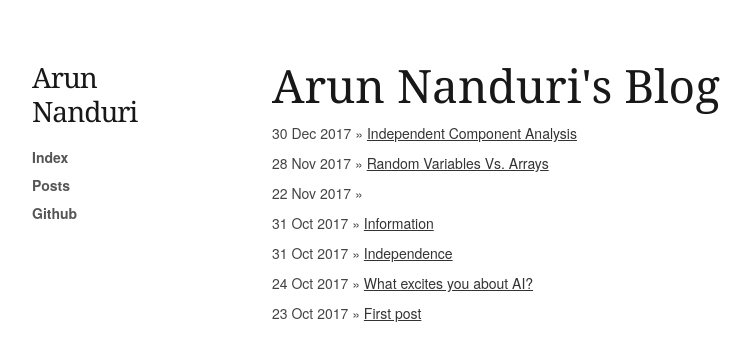
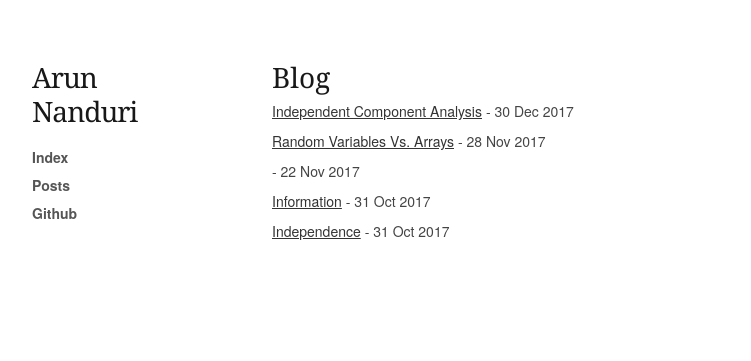
Before and after one commit to ananduri/ananduri.github.io, a Jekyll site: the page built from blog/index.html, in a window 1280 px wide. Shown: the top 361 px of the page, without its empty margins (138-889 px from the left). Built offline with Jekyll 4.4.1, drawn with Linux system fonts in a browser that asks for light colours; nearby versions of some CDN libraries; some web fonts are replaced.

Commit message:
Tweak formatting

```diff
--- a/_posts/2017-10-23-first-post.md
+++ /dev/null
@@ -1,7 +0,0 @@
----
-layout: post
-title: "First post"
-date: 2017-10-23
----
-
-Setting up the blog.
--- a/blog/index.html
+++ b/blog/index.html
@@ -1,11 +1,13 @@
 ---
 layout: default
-title: Arun Nanduri's Blog
 ---
-	<h1>{{ page.title }}</h1>
+	<!--<h1>{{ page.title }}</h1>-->
+	<h3>Blog</h3>
 	<ul class="posts">
 
 	  {% for post in site.posts %}
-	    <li><span>{{ post.date | date_to_string }}</span> » <a href="{{ post.url }}" title="{{ post.title }}">{{ post.title }}</a></li>
+	    <li>
+		<a href="{{ post.url }}" title="{{ post.title }}">{{ post.title }}</a> -  <span>{{ post.date | date_to_string }}</span>
+	    </li>
 	  {% endfor %}
 	</ul>
```
Also changed, not shown: _posts/2017-10-24-excites.md (deleted, +0 -19 lines).
